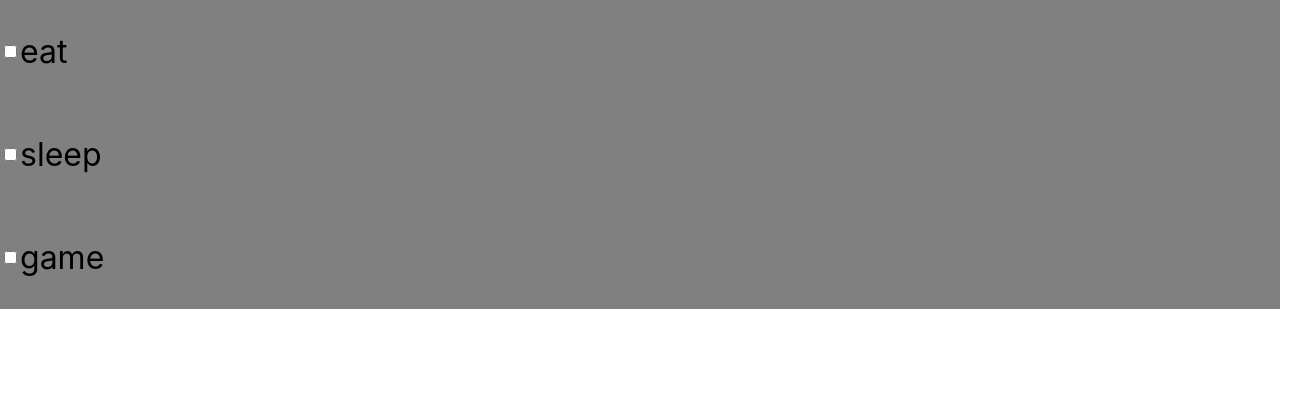
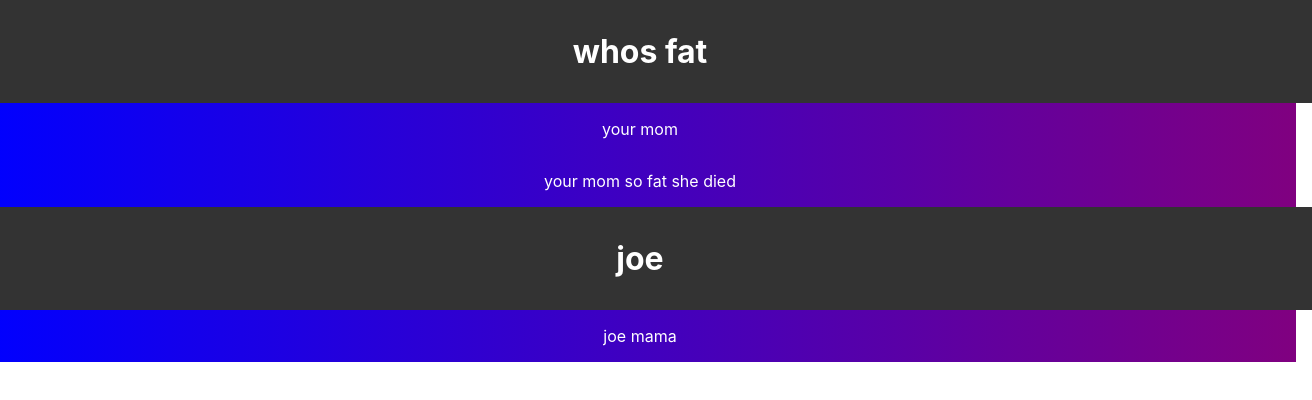
Before and after one commit to patrykUlichnowski/ToDoApp, a React (Create React App) app: page / in a window 1280 px wide. Shown: the top 400 px of the page, 1312 px wide, since content can reach past the window. Built offline with nearby package versions, Linux system fonts and the light colour scheme; the HTML template or start-up script is replaced by a standard one.

Commit message:
Props and stuff

```diff
--- a/public/index.html
+++ b/public/index.html
@@ -1,43 +1,18 @@
 <!DOCTYPE html>
 <html lang="en">
+
 <head>
   <meta charset="utf-8" />
   <link rel="icon" href="%PUBLIC_URL%/favicon.ico" />
   <meta name="viewport" content="width=device-width, initial-scale=1" />
   <meta name="theme-color" content="#000000" />
-    <meta
-      name="description"
-      content="Web site created using create-react-app"
-    />
-    <link rel="apple-touch-icon" href="%PUBLIC_URL%/logo192.png" />
-    <!--
-      manifest.json provides metadata used when your web app is installed on a
-      user's mobile device or desktop. See https://developers.google.com/web/fundamentals/web-app-manifest/
-    -->
-    <link rel="manifest" href="%PUBLIC_URL%/manifest.json" />
-    <!--
-      Notice the use of %PUBLIC_URL% in the tags above.
-      It will be replaced with the URL of the `public` folder during the build.
-      Only files inside the `public` folder can be referenced from the HTML.
+  <meta name="description" content="Web site created using create-react-app" />
+  <title>To Do List</title>
+</head>
 
-      Unlike "/favicon.ico" or "favicon.ico", "%PUBLIC_URL%/favicon.ico" will
-      work correctly both with client-side routing and a non-root public URL.
-      Learn how to configure a non-root public URL by running `npm run build`.
-    -->
-    <title>React App</title>
-  </head>
 <body>
   <noscript>You need to enable JavaScript to run this app.</noscript>
   <div id="root"></div>
-    <!--
-      This HTML file is a template.
-      If you open it directly in the browser, you will see an empty page.
+</body>
 
-      You can add webfonts, meta tags, or analytics to this file.
-      The build step will place the bundled scripts into the <body> tag.
-
-      To begin the development, run `npm start` or `yarn start`.
-      To create a production bundle, use `npm run build` or `yarn build`.
-    -->
-  </body>
 </html>
--- a/src/App.js
+++ b/src/App.js
@@ -1,14 +1,16 @@
 import React from "react";
-import Main from "./components/Main"
+import ToDoItem from "./components/ToDoItem"
+import ContentCard from "./components/ContentCard";
+import Joke from "./components/Joke";
 
 function App() {
   return (
     <div>
-      <Main content='eat' />
-      <Main content='sleep' />
-      <Main content='game' />
+      <Joke question='whos fat' punchline='your mom' />
+      <Joke punchline='your mom so fat she died' />
+      <Joke question='joe' punchline='joe mama' />
     </div>
-  );
+  )
 }
 
 export default App;
--- /dev/null
+++ b/src/components/ContentCard.js
@@ -0,0 +1,16 @@
+import React from "react";
+
+class ContentCard extends React.Component {
+  render() {
+    return (
+      <div className='contact-card'>
+        <img src={this.props.picture}></img>
+        <h1>{this.props.name}</h1>
+        <p>Phone: {this.props.phone}</p>
+        <p>Email: {this.props.mail}</p>
+      </div>
+    )
+  }
+}
+
+export default ContentCard;
--- /dev/null
+++ b/src/components/Joke.js
@@ -0,0 +1,20 @@
+import React from "react";
+
+function Joke(props) {
+  if (props.question != undefined) {
+    return (
+      <div className='joke'>
+        <h1>{props.question}</h1>
+        <p>{props.punchline}</p>
+      </div>
+    )
+  } else {
+    return (
+      <div className='joke'>
+        <p>{props.punchline}</p>
+      </div>
+    )
+  }
+}
+
+export default Joke;
--- a/src/components/Main.css
+++ /dev/null
@@ -1,5 +0,0 @@
-.component{
-  display: flex;
-  background: grey;
-  font-size: 2rem;
-}
--- a/src/components/Main.js
+++ /dev/null
@@ -1,15 +0,0 @@
-import React from "react";
-import "./Main.css"
-
-class Main extends React.Component {
-  render() {
-    return (
-      <div class='component'>
-        <input type='checkbox'></input>
-        <p>{this.props.content}</p>
-      </div>
-    )
-  }
-}
-
-export default Main;
--- /dev/null
+++ b/src/components/ToDoItem.js
@@ -0,0 +1,14 @@
+import React from "react";
+
+class ToDoItem extends React.Component {
+  render() {
+    return (
+      <div className='todo-item'>
+        <input type='checkbox' />
+        <p>{this.props.content}</p>
+      </div>
+    )
+  }
+}
+
+export default ToDoItem;
--- a/src/index.css
+++ b/src/index.css
@@ -11,3 +11,71 @@ code {
   font-family: source-code-pro, Menlo, Monaco, Consolas, 'Courier New',
     monospace;
 }
+
+.todo-item{
+  display: flex;
+  background: #333;
+  color: white;
+  font-size: 2rem;
+  justify-content: center;
+  align-items: center;
+  border-bottom: solid rgb(170, 168, 168) 1px;
+}
+
+.todo-item:last-of-type{
+  border: none;
+}
+
+.todo-item > p{
+  padding: 1em;
+  margin: 0;
+}
+
+.todo-item > p:hover{
+  color:rgb(170, 168, 168);
+}
+
+.todo-wrap{
+  display: grid;
+  align-items: center;
+  margin: 2em auto 2em auto;
+  width: 50vw;
+  padding: 2em;
+  background: #333;
+  border-radius: 0.5em;
+  box-shadow:
+    0em 1em 0 -0.4em grey,
+    0em 2em 0 -0.8em lightgrey;
+}
+
+.contact-card > img{
+  width: 20vw;
+  height: 10vh;
+}
+
+.joke{
+  display: flex;
+  flex-direction: column;
+  justify-content: center;
+  align-items: center;
+}
+
+.joke > h1{
+  margin: 0;
+  padding: 1em;
+  font-size: 2rem;
+  background: #333;
+  color: white;
+  width: 100vw;
+  text-align: center;
+}
+
+.joke > p{
+  background-image: linear-gradient(to right, blue,purple);
+  color: white;
+  width: 100vw;
+  margin: 0;
+  font-size: 1rem;
+  text-align: center;
+  padding: 1em;
+}
```
Lines whose indentation alone changed are shown as unchanged.
